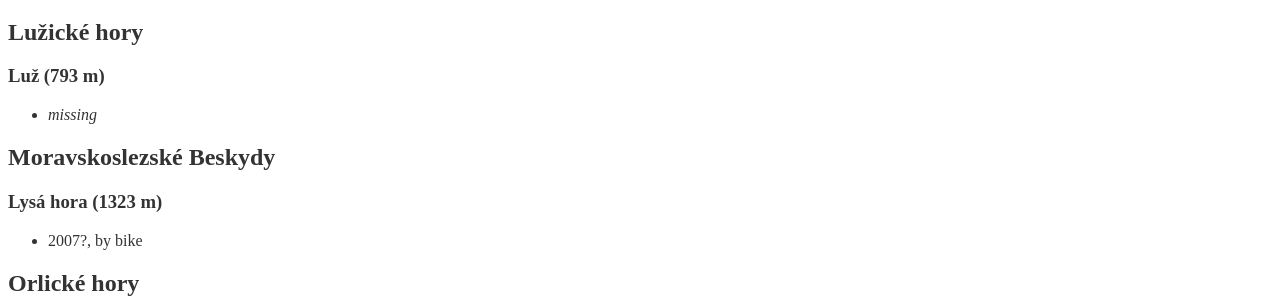
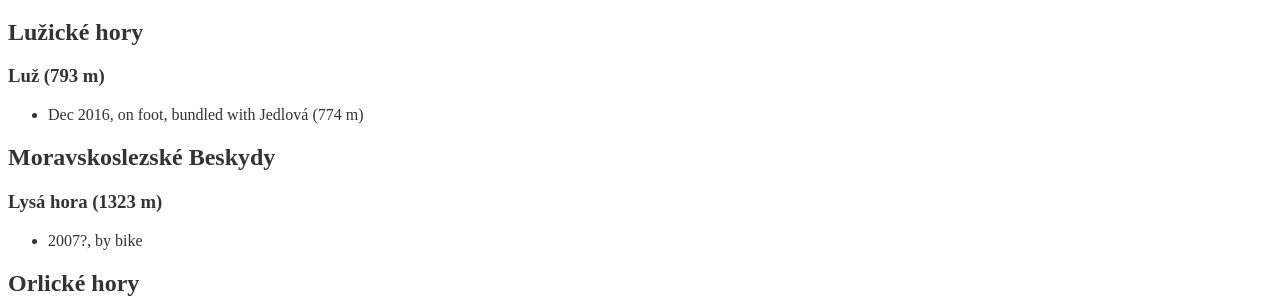
Before and after one commit to Werkov/Werkov.github.io, a Jekyll site: the page built from p/hc.md, in a window 1280 px wide. Shown: the part 1679-1977 px from the top of the page. Built offline with Jekyll 4.4.1, drawn with Linux system fonts in a browser that asks for light colours.

Commit message:
HC: Luž record

```diff
--- a/p/hc.md
+++ b/p/hc.md
@@ -84,7 +84,7 @@ Peaks of selected mountain ranges (this would be a [challenge][1]).
 ## Lužické hory
 
 ### Luž (793 m)
-  * _missing_
+  * Dec 2016, on foot, bundled with Jedlová (774 m)
 
 
 ## Moravskoslezské Beskydy
```
